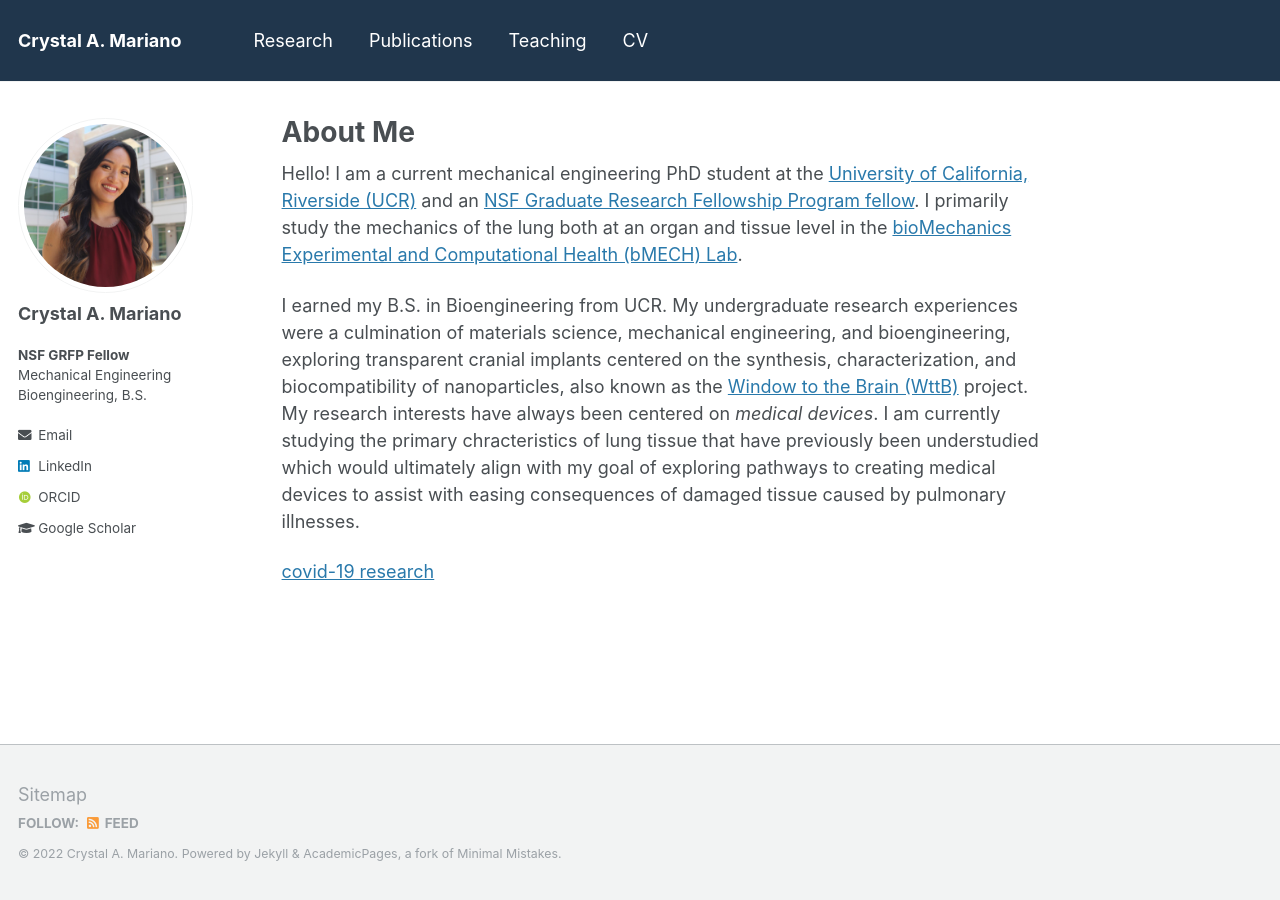
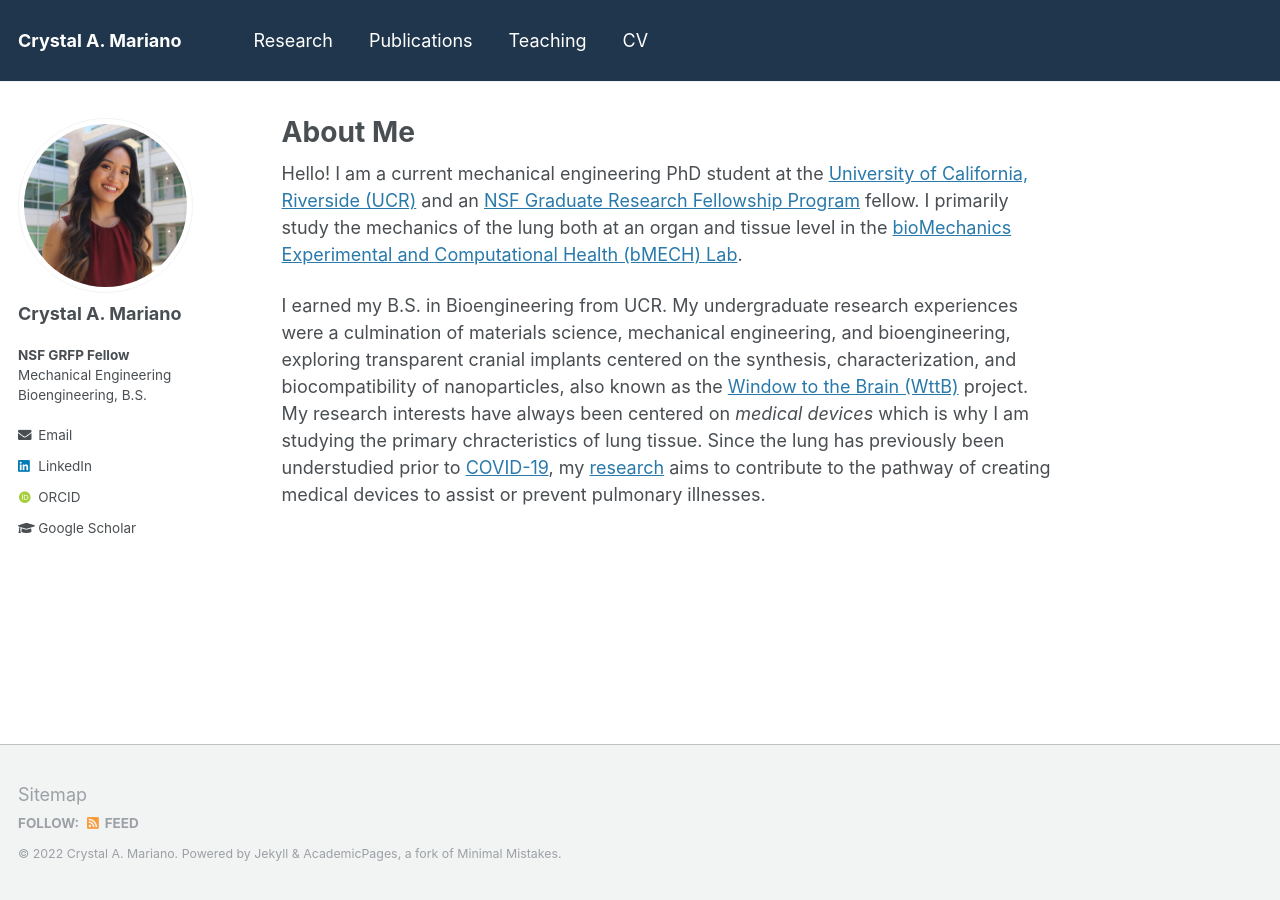
Before and after one commit to crystalamariano/crystalamariano.github.io, a Jekyll site: the page built from _pages/about.md, in a window 1280 px wide. Built offline with Jekyll 4.4.1, drawn with Linux system fonts in a browser that asks for light colours; some web fonts are replaced.

Commit message:
Edit about

```diff
--- a/_pages/about.md
+++ b/_pages/about.md
@@ -9,7 +9,7 @@ redirect_from:
 ---
 
 Hello! I am a current mechanical engineering PhD student at the [University of California, Riverside (UCR)](ucr.edu)
-and an [NSF Graduate Research Fellowship Program fellow](https://insideucr.ucr.edu/awards/2022/05/24/four-ucr-students-win-national-science-foundation-fellowships).
+and an [NSF Graduate Research Fellowship Program](https://insideucr.ucr.edu/awards/2022/05/24/four-ucr-students-win-national-science-foundation-fellowships) fellow.
 I primarily study the mechanics of the lung both at an organ and tissue level in the [bioMechanics
 Experimental and Computational Health (bMECH) Lab](https://bmech.engr.ucr.edu).
 
@@ -17,9 +17,7 @@ I earned my B.S. in Bioengineering from UCR. My undergraduate research experienc
 mechanical engineering, and bioengineering, exploring transparent cranial implants centered on the synthesis, characterization,
 and biocompatibility of nanoparticles, also known as the
 [Window to the Brain (WttB)](https://www.universityofcalifornia.edu/news/international-window-brain-research-team-gathers-uc-riverside) project.
-My research interests have always been centered on *medical devices*. I am currently studying the primary chracteristics
-of lung tissue that have previously been understudied which would ultimately align with my goal of exploring pathways to
-creating medical devices to assist with easing consequences of damaged tissue caused by pulmonary illnesses.
-
-
-[covid-19 research](https://news.ucr.edu/articles/2020/05/14/covid-19-highlights-what-we-have-yet-learn-about-lung-mechanics)
+My research interests have always been centered on *medical devices* which is why I am studying the primary chracteristics
+of lung tissue. Since the lung has previously been understudied prior to
+[COVID-19](https://news.ucr.edu/articles/2020/05/14/covid-19-highlights-what-we-have-yet-learn-about-lung-mechanics), my [research](research) aims to contribute to the pathway
+of creating medical devices to assist or prevent pulmonary illnesses.
```
